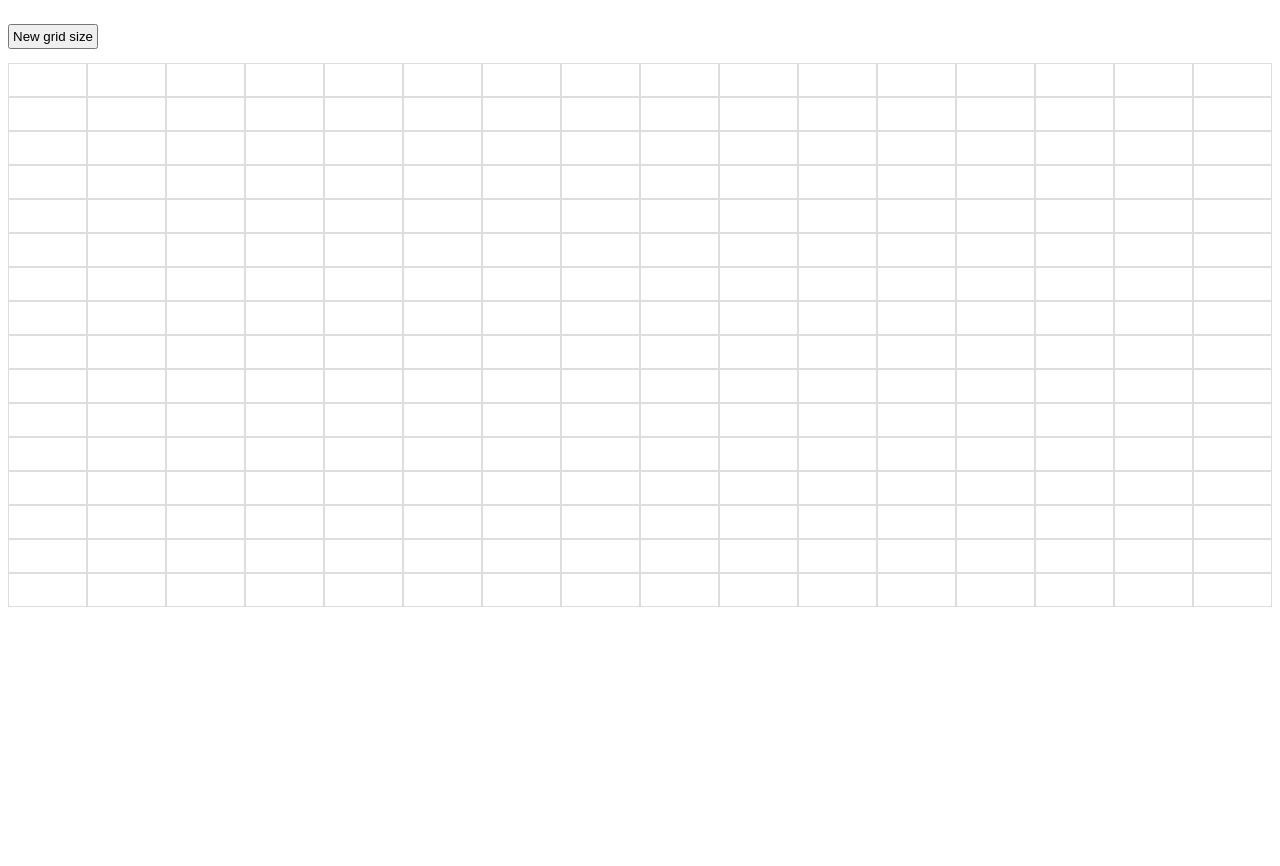
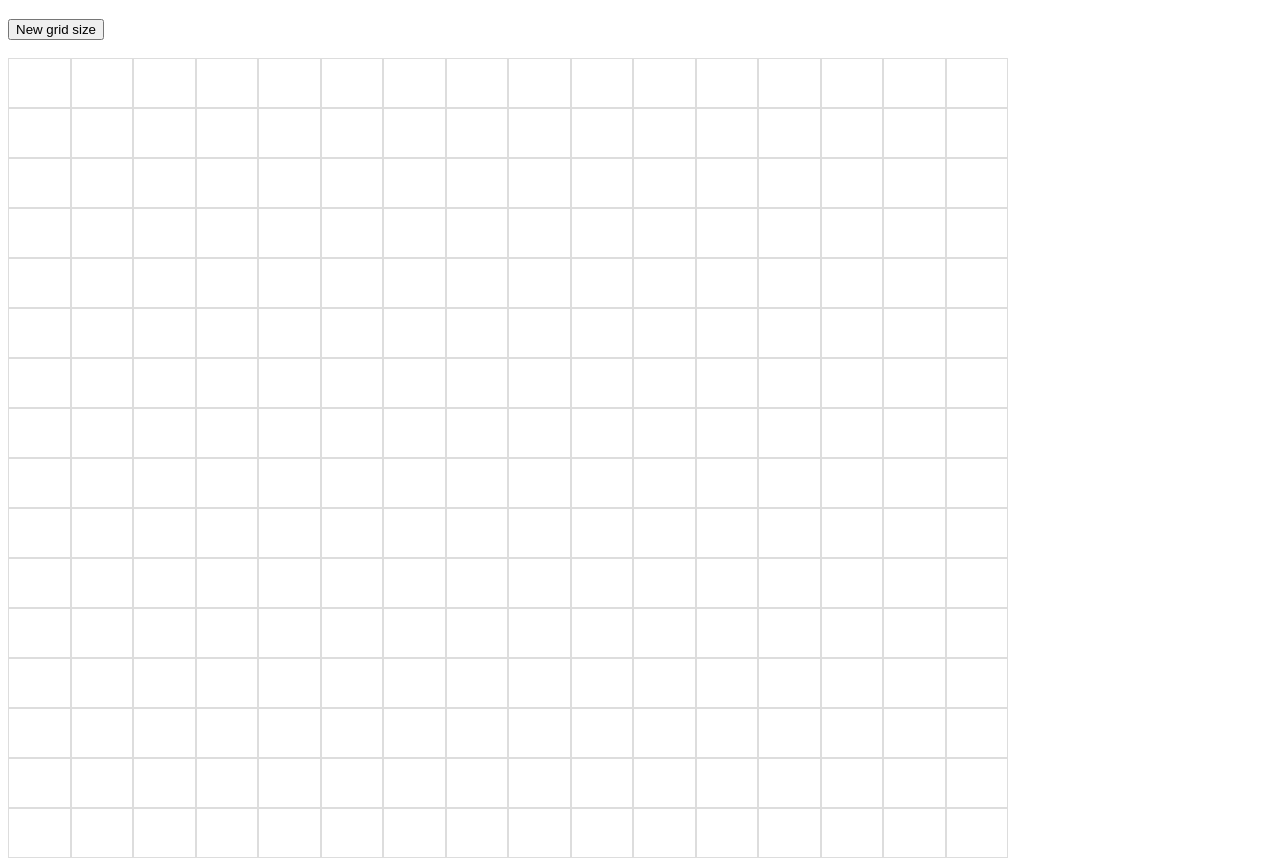
Before and after one commit to Ult1mat3S/Etch-a-sketch-TOP, a plain HTML site: page index.html in a window 1280 px wide. Shown: the part 61-927 px from the top of the page. Before the commit the page ends 800 px from the top, so only its background shows below. Drawn offline with Linux system fonts and the light colour scheme.

Commit message:
feat: make grid stay in container when created

```diff
--- a/globals.css
+++ b/globals.css
@@ -4,6 +4,9 @@
 }
 
 #container {
+    height: 800px;
+    max-width: 1000px;
+    overflow: auto;
     display: grid;
     grid-gap: 0;
     grid-template-rows: repeat(var(--grid-rows), 1fr);
@@ -11,13 +14,9 @@
 }
 
 .grid-item {
+    height: auto;
+    width: auto;
     padding: 1em;
     border: 1px solid #ddd;
-    text-align: center;
+    /* text-align: center; */
 }
-
-input {
-    padding: 3px;
-    margin-top: 5px;
-    margin-bottom: -10px;
-}
```
